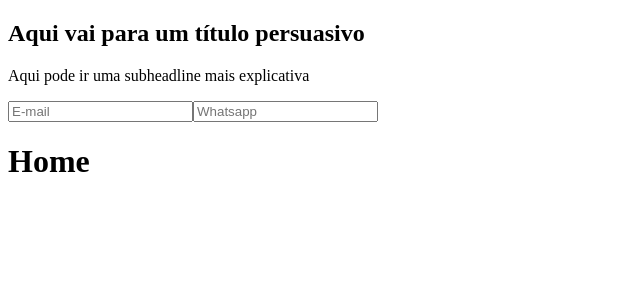
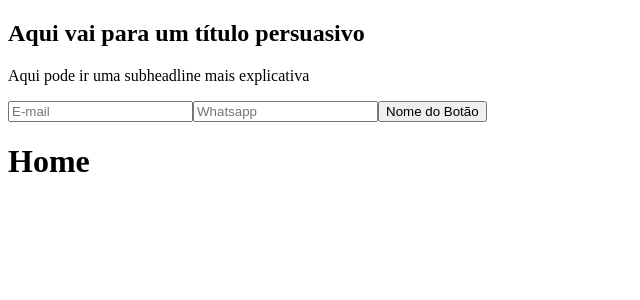
Before and after one commit to seuleleco/Projeto-WD, a Nuxt app: page / in a window 1280 px wide. Shown: the top 300 px of the page, without its empty margins (0-640 px from the left). Built offline with nearby package versions, Linux system fonts and the light colour scheme.

Commit message:
superior component: style inicial

```diff
--- a/app/pages/components/Superior.vue
+++ b/app/pages/components/Superior.vue
@@ -7,6 +7,7 @@
         <p>Aqui pode ir uma subheadline mais explicativa</p>
         <input type="email" id="email" placeholder="E-mail" />
         <input type="tel" id="wpp" placeholder="Whatsapp" />
+        <button onclick="{{ alert('Botão Clicado') }}">Nome do Botão</button>
       </div>
     </div>
   </div>
```
